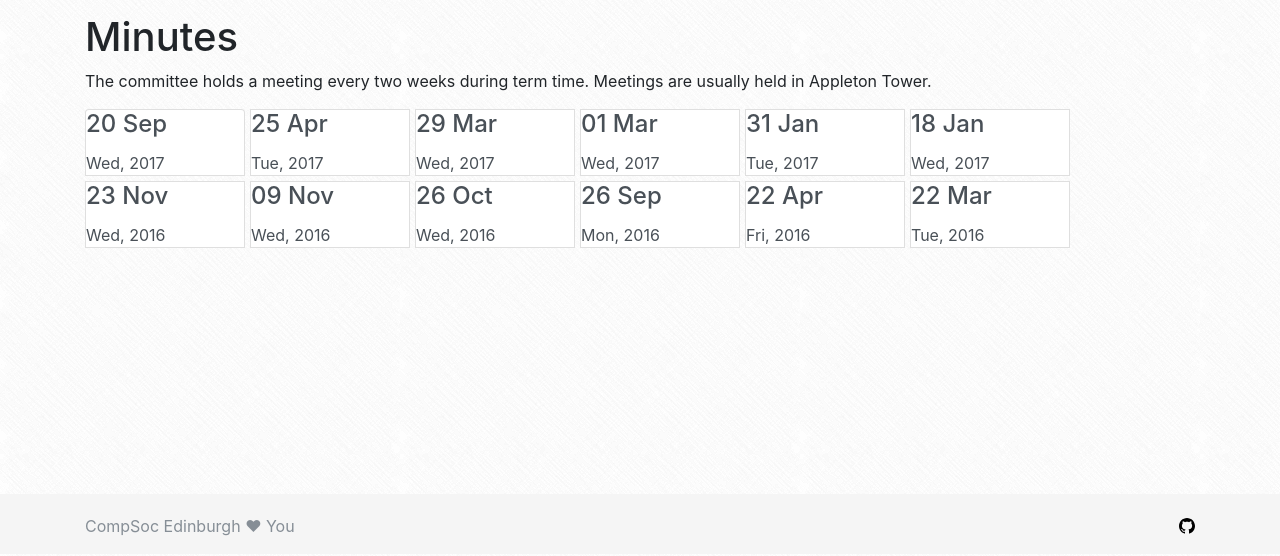
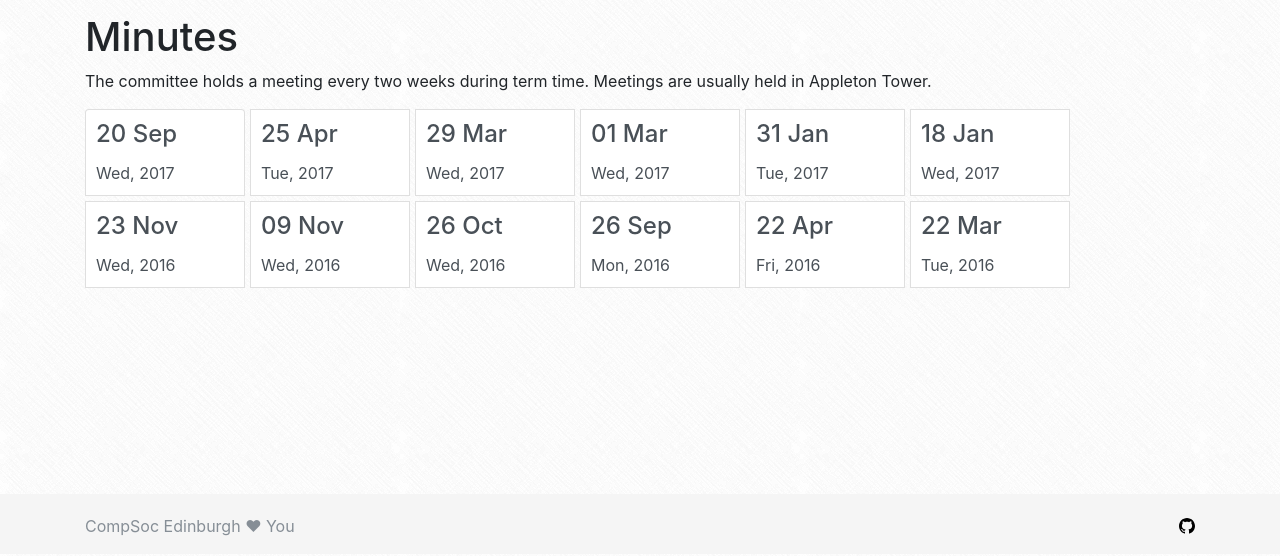
Before and after one commit to compsoc-edinburgh/website, a Jekyll site: the page built from _pages/minutes.html, in a window 1280 px wide. Shown: the part 346-902 px from the top of the page. Built offline with Jekyll 4.4.1, drawn with Linux system fonts in a browser that asks for light colours; nearby versions of some CDN libraries.

Commit message:
Fix cards on minutes page padding

```diff
--- a/static/css/main.sass
+++ b/static/css/main.sass
@@ -27,7 +27,7 @@ a
 
 .minutes-cell, .minutes-hidden-cell
     width: 10rem
-    padding: 0
+    padding: 10px
     margin-right: 5px
     margin-bottom: 5px
 
```
